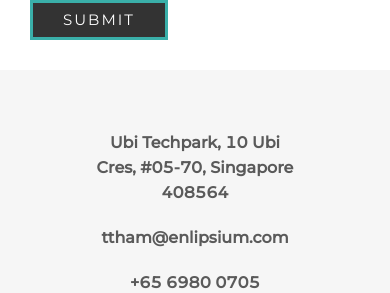
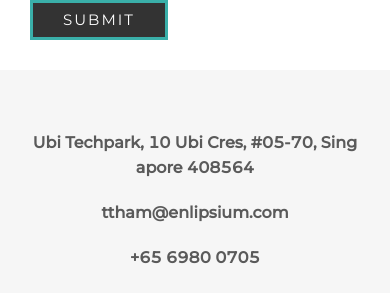
Before and after one commit to wickker/enlipsium, a Next.js app: page /contact in a window 390 px wide. Shown: the part 1667-1960 px from the top of the page. Built offline with nearby package versions, Linux system fonts and the light colour scheme; no server answers.

Commit message:
tweaked responsive display of contact page

```diff
--- a/pages/contact.js
+++ b/pages/contact.js
@@ -23,7 +23,7 @@ const MapCol = styled(Col)`
   && {
     padding: 60px 40px 60px 90px;
     height: 75vh;
-    @media only screen and (max-width: 1000px) {
+    @media only screen and (max-width: 991px) {
       padding: 30px;
     }
   }
@@ -49,6 +49,9 @@ const Title = styled.div`
   color: white;
   animation: ${scaleTitle} 0.5s linear 1;
   text-align: center;
+  @media only screen and (max-width: 340px) {
+    font-size: 25px;
+  }
 `;
 
 const FormLabel = styled.div`
@@ -60,7 +63,7 @@ const FormLabel = styled.div`
 const FormCol = styled(Col)`
   && {
     padding: 60px 90px 40px 60px;
-    @media only screen and (max-width: 1000px) {
+    @media only screen and (max-width: 991px) {
       padding: 30px;
     }
   }
@@ -106,6 +109,9 @@ const TitleCol = styled(Col)`
     display: flex;
     align-items: center;
     justify-content: center;
+    @media only screen and (max-width: 400px) {
+      padding: 60px 30px;
+    }
   }
 `;
 
@@ -113,6 +119,9 @@ const InfoCol = styled(Col)`
   && {
     background-color: ${Constants.lightestGray};
     padding: 60px 90px 0 90px;
+    @media only screen and (max-width: 400px) {
+      padding: 60px 30px 0 30px;
+    }
   }
 `;
 
@@ -120,7 +129,7 @@ const InfoCol2 = styled(Col)`
   && {
     background-color: ${Constants.lightestGray};
     padding: 0 30% 60px 30%;
-    @media only screen and (max-width: 1000px) {
+    @media only screen and (max-width: 991px) {
       padding: 0 30px 60px 30px;
     }
   }
@@ -144,6 +153,7 @@ const ContactText = styled.div`
   font-size: 16px;
   margin-bottom: 20px;
   text-align: center;
+  word-break: break-all;
 `;
 
 export default function Contact() {
```
